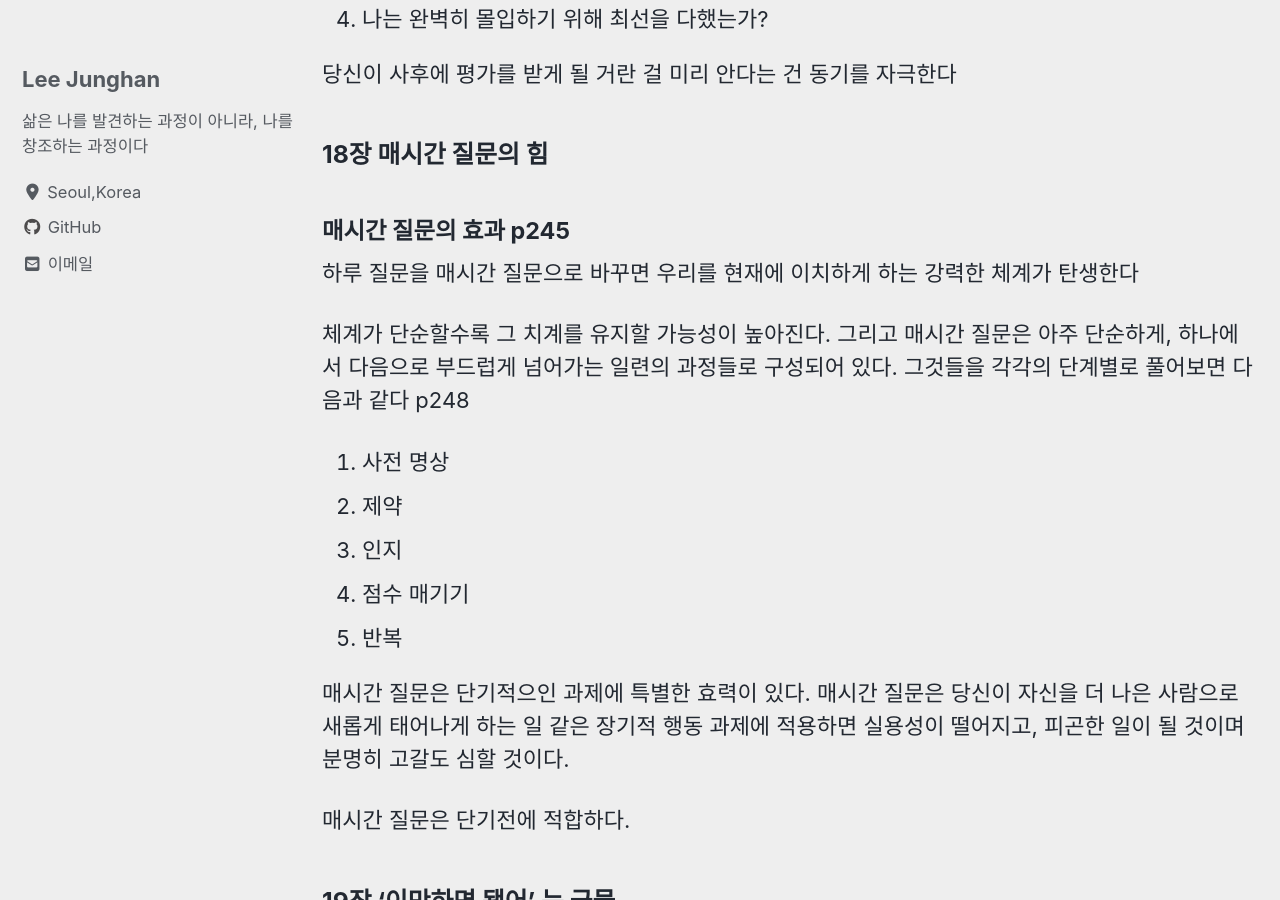
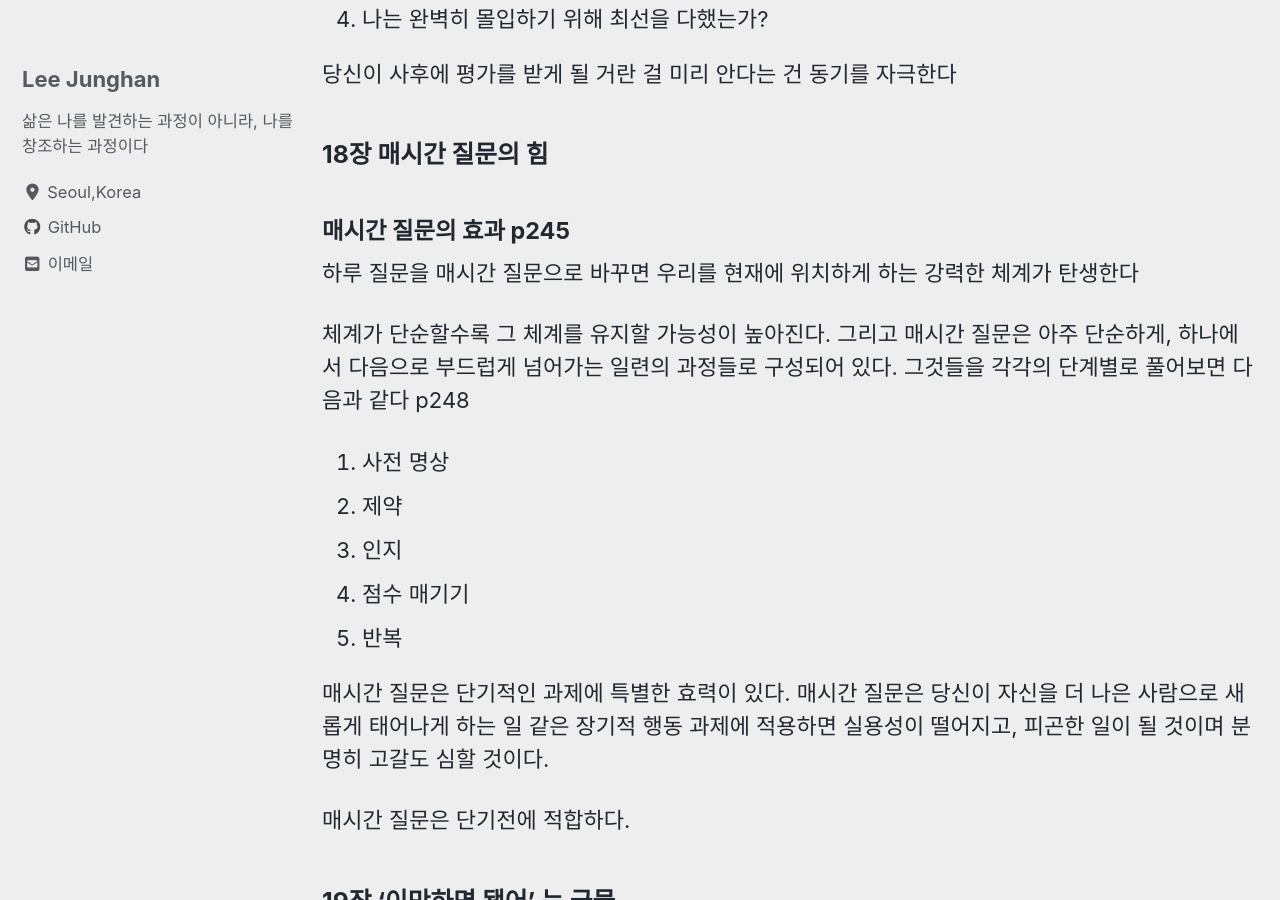
Before and after one commit to toyjhlee/toyjhlee.github.com, a Jekyll site: the page built from _posts/2020/12/2020-12-18-trigger.md, in a window 1280 px wide and 900 px high, scrolled down 8900 px. Built offline with Jekyll 4.4.1, drawn with Linux system fonts in a browser that asks for light colours; cached includes are drawn as plain includes; nearby versions of some CDN libraries.

Commit message:
Fix typo

```diff
--- a/_posts/2020/12/2020-12-18-trigger.md
+++ b/_posts/2020/12/2020-12-18-trigger.md
@@ -236,9 +236,9 @@ categories: review
 
 #### 매시간 질문의 효과 p245
 
-하루 질문을 매시간 질문으로 바꾸면 우리를 현재에 이치하게 하는 강력한 체계가 탄생한다
+하루 질문을 매시간 질문으로 바꾸면 우리를 현재에 위치하게 하는 강력한 체계가 탄생한다
 
-체계가 단순할수록 그 치계를 유지할 가능성이 높아진다. 그리고 매시간 질문은 아주 단순하게, 하나에서 다음으로 부드럽게 넘어가는 일련의 과정들로 구성되어 있다. 그것들을 각각의 단계별로 풀어보면 다음과 같다 p248
+체계가 단순할수록 그 체계를 유지할 가능성이 높아진다. 그리고 매시간 질문은 아주 단순하게, 하나에서 다음으로 부드럽게 넘어가는 일련의 과정들로 구성되어 있다. 그것들을 각각의 단계별로 풀어보면 다음과 같다 p248
 
 1. 사전 명상
 2. 제약
@@ -246,7 +246,7 @@ categories: review
 4. 점수 매기기
 5. 반복
 
-매시간 질문은 단기적으인 과제에 특별한 효력이 있다. 매시간 질문은 당신이 자신을 더 나은 사람으로 새롭게 태어나게 하는 일 같은 장기적 행동 과제에 적용하면 실용성이 떨어지고, 피곤한 일이 될 것이며 분명히 고갈도 심할 것이다.
+매시간 질문은 단기적인 과제에 특별한 효력이 있다. 매시간 질문은 당신이 자신을 더 나은 사람으로 새롭게 태어나게 하는 일 같은 장기적 행동 과제에 적용하면 실용성이 떨어지고, 피곤한 일이 될 것이며 분명히 고갈도 심할 것이다.
 
 매시간 질문은 단기전에 적합하다.
 
```
